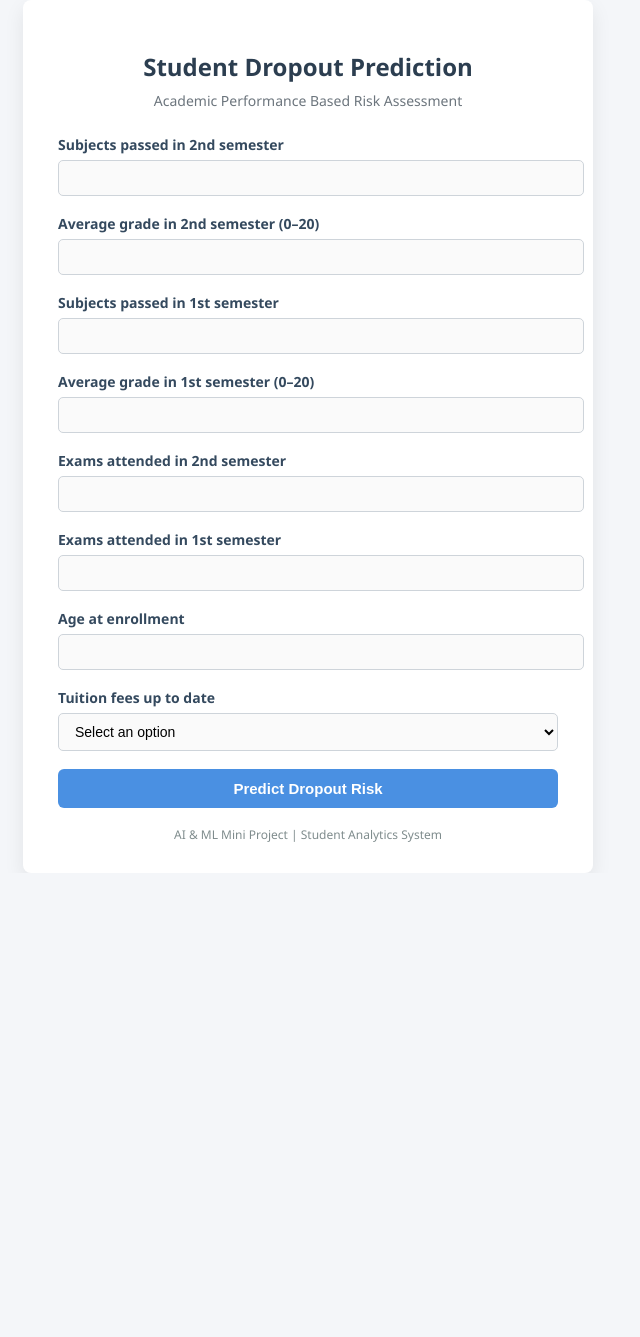
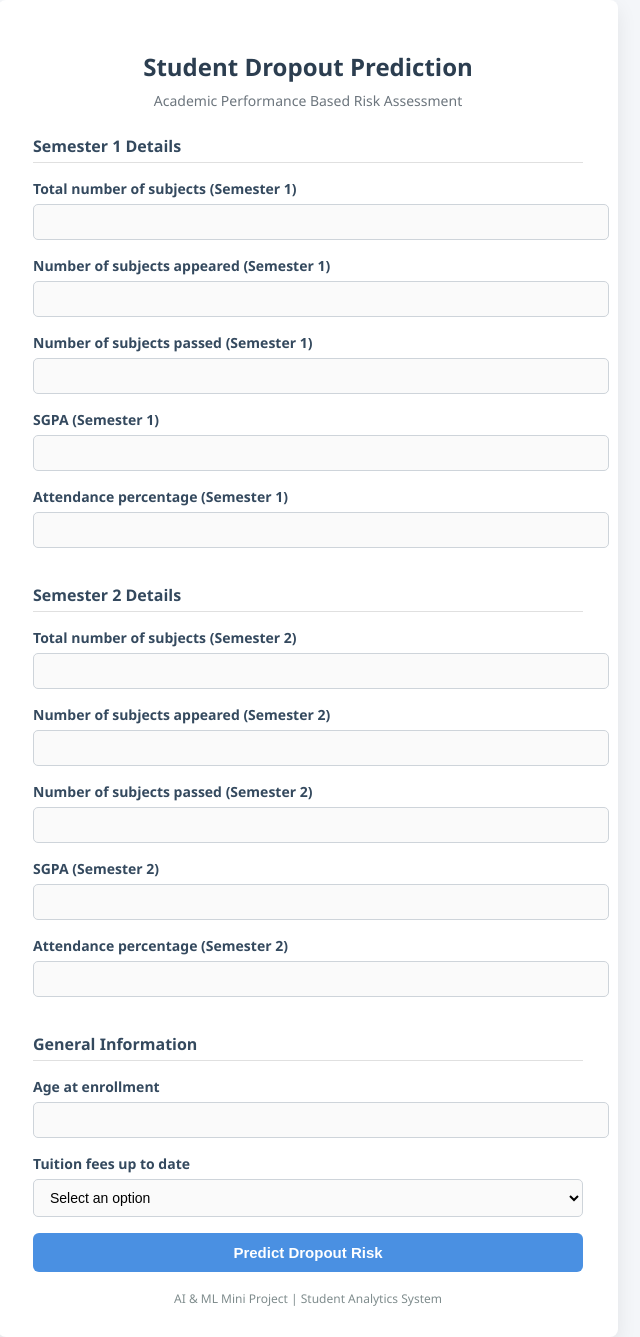
Before and after one commit to anusreeanil1810-hub/AIML-PROJ, a Flask app: page / in a window 1280 px wide. Shown: the whole page, without its empty margins (332-972 px from the left). Before the commit the page ends 842 px from the top, so only its background shows below. Run offline with Flask 3, Linux system fonts and the light colour scheme; parts of the project's set-up code (start-up, migrations or seed data) failed here and were passed over.

Commit message:
30 dec night

```diff
--- a/app.py
+++ b/app.py
@@ -1,26 +1,26 @@
 from flask import Flask, render_template, request
+import joblib
 import pandas as pd
-import joblib
 from pathlib import Path
 
 app = Flask(__name__)
 
-# Paths
 BASE_DIR = Path(__file__).resolve().parent
-MODEL_PATH = BASE_DIR / "model_reduced.pkl"
-ENCODER_PATH = BASE_DIR / "label_encoder.pkl"
+MODEL_PATH = BASE_DIR / "model.joblib"
+ENCODER_PATH = BASE_DIR / "label_encoder.joblib"
 
-# Load model
 model = joblib.load(MODEL_PATH)
 label_encoder = joblib.load(ENCODER_PATH)
 
 FEATURES = [
+    "Curricular units 1st sem (enrolled)",
+    "Curricular units 1st sem (evaluations)",
+    "Curricular units 1st sem (approved)",
+    "Curricular units 1st sem (grade)",
+    "Curricular units 2nd sem (enrolled)",
+    "Curricular units 2nd sem (evaluations)",
     "Curricular units 2nd sem (approved)",
     "Curricular units 2nd sem (grade)",
-    "Curricular units 1st sem (approved)",
-    "Curricular units 1st sem (grade)",
-    "Curricular units 2nd sem (evaluations)",
-    "Curricular units 1st sem (evaluations)",
     "Age at enrollment",
     "Tuition fees up to date"
 ]
@@ -28,17 +28,37 @@ FEATURES = [
 @app.route("/", methods=["GET", "POST"])
 def index():
     if request.method == "POST":
-        values = []
-        for feature in FEATURES:
-            values.append(float(request.form[feature]))
 
-        input_df = pd.DataFrame([values], columns=FEATURES)
-        pred_encoded = model.predict(input_df)[0]
-        prediction = label_encoder.inverse_transform([pred_encoded])[0]
+        # SGPA → grade conversion
+        sgpa_sem1 = float(request.form["sgpa_sem1"])
+        sgpa_sem2 = float(request.form["sgpa_sem2"])
+
+        grade_sem1 = (sgpa_sem1 / 10) * 20
+        grade_sem2 = (sgpa_sem2 / 10) * 20
+
+        input_data = {
+            "Curricular units 1st sem (enrolled)": int(request.form["Curricular units 1st sem (enrolled)"]),
+            "Curricular units 1st sem (evaluations)": int(request.form["Curricular units 1st sem (evaluations)"]),
+            "Curricular units 1st sem (approved)": int(request.form["Curricular units 1st sem (approved)"]),
+            "Curricular units 1st sem (grade)": grade_sem1,
+
+            "Curricular units 2nd sem (enrolled)": int(request.form["Curricular units 2nd sem (enrolled)"]),
+            "Curricular units 2nd sem (evaluations)": int(request.form["Curricular units 2nd sem (evaluations)"]),
+            "Curricular units 2nd sem (approved)": int(request.form["Curricular units 2nd sem (approved)"]),
+            "Curricular units 2nd sem (grade)": grade_sem2,
+
+            "Age at enrollment": int(request.form["Age at enrollment"]),
+            "Tuition fees up to date": int(request.form["Tuition fees up to date"])
+        }
+
+        df = pd.DataFrame([input_data], columns=FEATURES)
+
+        prediction_encoded = model.predict(df)[0]
+        prediction = label_encoder.inverse_transform([prediction_encoded])[0]
 
         return render_template("result.html", prediction=prediction)
 
     return render_template("index.html")
 
 if __name__ == "__main__":
-    app.run(host="0.0.0.0", port=5001, debug=True)
+    app.run(debug=True)
--- a/templates/index.html
+++ b/templates/index.html
@@ -21,7 +21,7 @@
 
         .card {
             background-color: #ffffff;
-            width: 500px;
+            width: 550px;
             padding: 30px 35px;
             border-radius: 8px;
             box-shadow: 0 8px 20px rgba(0, 0, 0, 0.08);
@@ -40,6 +40,14 @@
             margin-bottom: 25px;
         }
 
+        h3 {
+            margin-top: 20px;
+            color: #34495e;
+            font-size: 16px;
+            border-bottom: 1px solid #e0e0e0;
+            padding-bottom: 5px;
+        }
+
         label {
             display: block;
             font-size: 14px;
@@ -54,14 +62,8 @@
             font-size: 14px;
             border: 1px solid #ced4da;
             border-radius: 5px;
-            margin-bottom: 18px;
+            margin-bottom: 16px;
             background-color: #fafafa;
-        }
-
-        input:focus, select:focus {
-            outline: none;
-            border-color: #4a90e2;
-            background-color: #ffffff;
         }
 
         button {
@@ -74,11 +76,6 @@
             font-size: 15px;
             font-weight: 600;
             cursor: pointer;
-            transition: background-color 0.3s ease;
-        }
-
-        button:hover {
-            background-color: #357abd;
         }
 
         .footer {
@@ -91,34 +88,52 @@
 </head>
 
 <body>
-
 <div class="page-wrapper">
     <div class="card">
 
         <h2>Student Dropout Prediction</h2>
-        <div class="subtitle">
-            Academic Performance Based Risk Assessment
-        </div>
+        <div class="subtitle">Academic Performance Based Risk Assessment</div>
 
         <form method="POST">
 
-            <label>Subjects passed in 2nd semester</label>
+            <!-- Semester 1 -->
+            <h3>Semester 1 Details</h3>
+
+            <label>Total number of subjects (Semester 1)</label>
+            <input type="number" name="Curricular units 1st sem (enrolled)" required>
+
+            <label>Number of subjects appeared (Semester 1)</label>
+            <input type="number" name="Curricular units 1st sem (evaluations)" required>
+
+            <label>Number of subjects passed (Semester 1)</label>
+            <input type="number" name="Curricular units 1st sem (approved)" required>
+
+            <label>SGPA (Semester 1)</label>
+            <input type="number" step="0.01" name="sgpa_sem1" required>
+
+            <label>Attendance percentage (Semester 1)</label>
+            <input type="number" step="0.1" min="0" max="100">
+
+            <!-- Semester 2 -->
+            <h3>Semester 2 Details</h3>
+
+            <label>Total number of subjects (Semester 2)</label>
+            <input type="number" name="Curricular units 2nd sem (enrolled)" required>
+
+            <label>Number of subjects appeared (Semester 2)</label>
+            <input type="number" name="Curricular units 2nd sem (evaluations)" required>
+
+            <label>Number of subjects passed (Semester 2)</label>
             <input type="number" name="Curricular units 2nd sem (approved)" required>
 
-            <label>Average grade in 2nd semester (0–20)</label>
-            <input type="number" step="0.1" name="Curricular units 2nd sem (grade)" required>
+            <label>SGPA (Semester 2)</label>
+            <input type="number" step="0.01" name="sgpa_sem2" required>
 
-            <label>Subjects passed in 1st semester</label>
-            <input type="number" name="Curricular units 1st sem (approved)" required>
+            <label>Attendance percentage (Semester 2)</label>
+            <input type="number" step="0.1" min="0" max="100">
 
-            <label>Average grade in 1st semester (0–20)</label>
-            <input type="number" step="0.1" name="Curricular units 1st sem (grade)" required>
-
-            <label>Exams attended in 2nd semester</label>
-            <input type="number" name="Curricular units 2nd sem (evaluations)" required>
-
-            <label>Exams attended in 1st semester</label>
-            <input type="number" name="Curricular units 1st sem (evaluations)" required>
+            <!-- General -->
+            <h3>General Information</h3>
 
             <label>Age at enrollment</label>
             <input type="number" name="Age at enrollment" required>
@@ -131,15 +146,12 @@
             </select>
 
             <button type="submit">Predict Dropout Risk</button>
-
         </form>
 
         <div class="footer">
             AI & ML Mini Project | Student Analytics System
         </div>
-
     </div>
 </div>
-
 </body>
 </html>
--- a/templates/result.html
+++ b/templates/result.html
@@ -6,7 +6,6 @@
 <body>
     <h2>Prediction Result</h2>
     <h3>Student Status: {{ prediction }}</h3>
-
     <a href="/">Predict another student</a>
 </body>
 </html>
```
